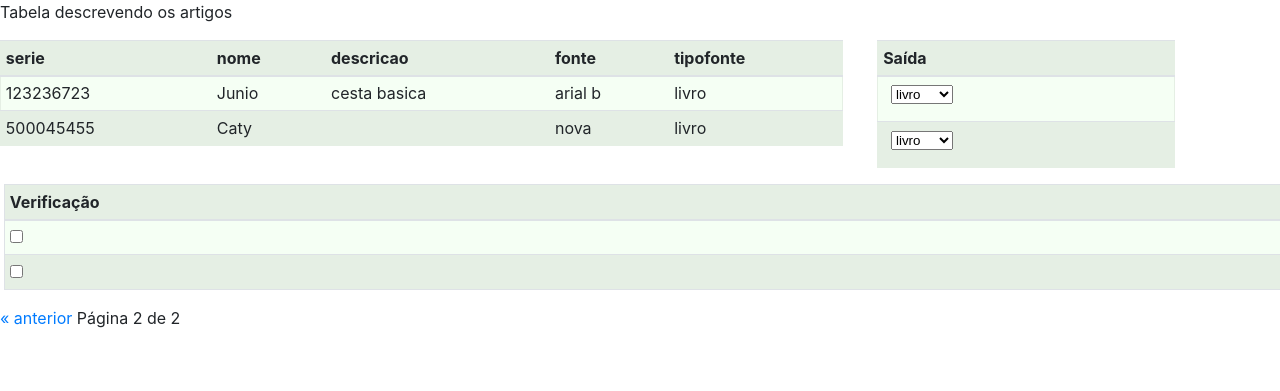
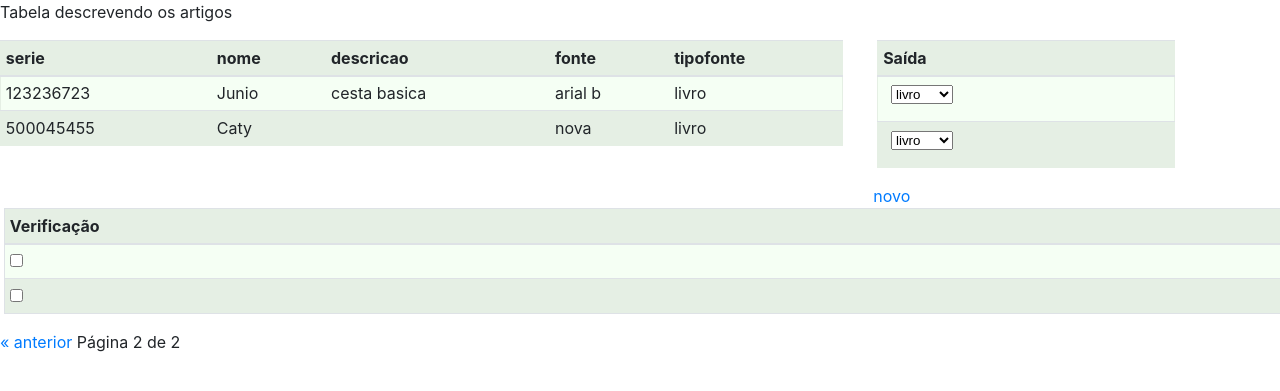
Before and after one commit to tatiane-medeiros/csv_to_model, a Django app: page /tabela/?page=2 in a window 1280 px wide. Shown: the top 391 px of the page. Run offline with Django 3.2, Linux system fonts and the light colour scheme; data comes from the database, SQL or seed files in the repository; lists and menus that the app fills with data are empty; some libraries are stand-ins or nearby versions.

Commit message:
add button

```diff
--- a/tabela/templates/tabela/index.html
+++ b/tabela/templates/tabela/index.html
@@ -51,6 +51,11 @@
             {% endfor %}
             </tbody>
         </table>
+        <a href="http://127.0.0.1:8000/admin/tabela/source/add/?_to_field=id&_popup=1"
+           target="popup"
+           onClick="MyWindow=window.open('http://127.0.0.1:8000/admin/tabela/source/add/?_to_field=id&_popup=1','MyWindow','width=300,height=300,left=500,top=55'); return false;">
+            novo
+       </a>
     </div>
     <div class="col">
         <table id="check-table" class="table table-bordered table-sm ml-1">
```
